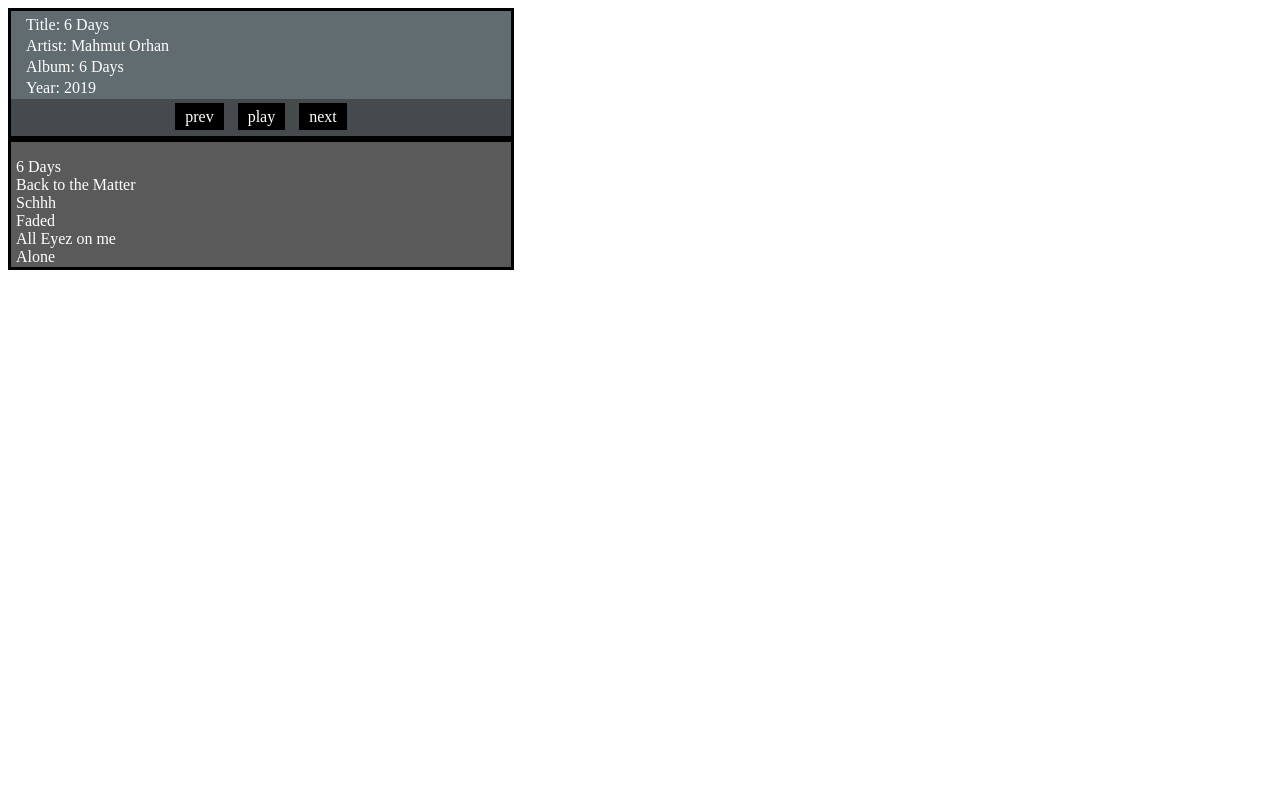
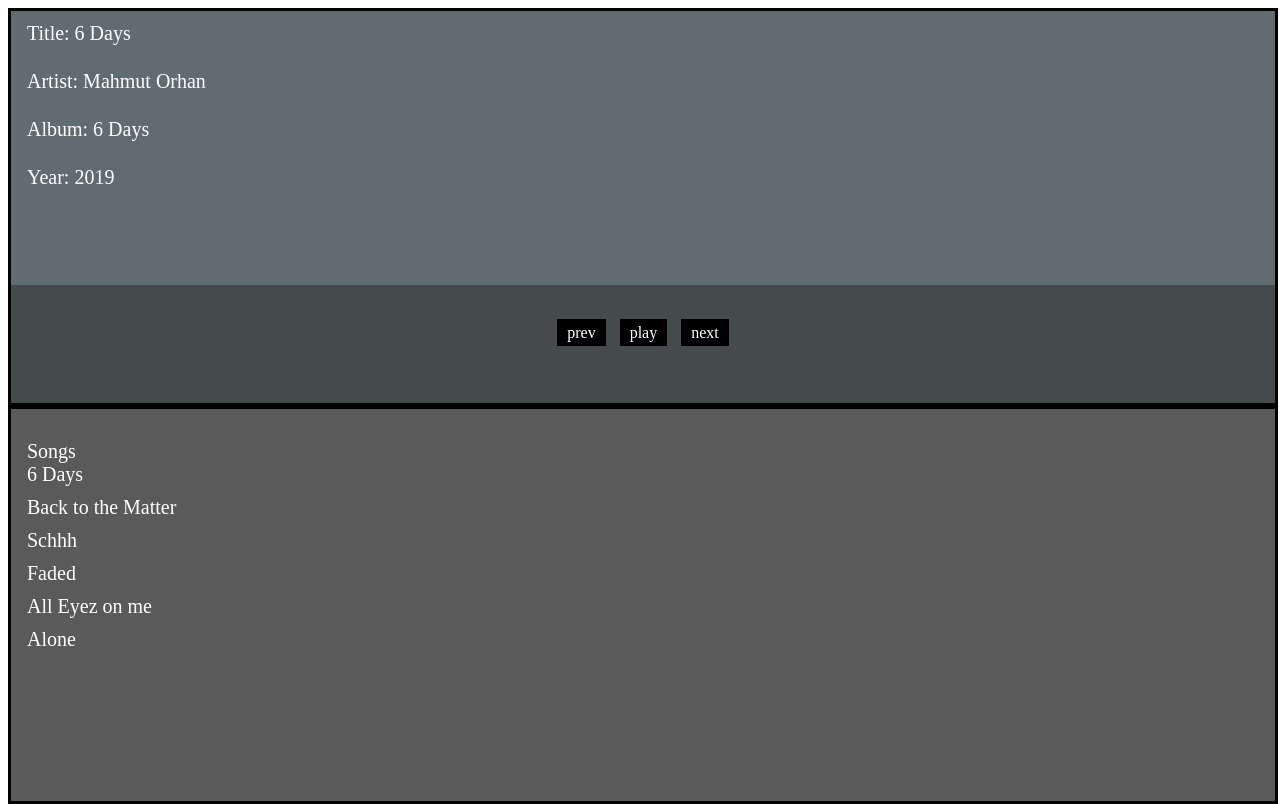
Before and after one commit to aminubarade/musicplayer, a plain HTML site: page index.html in a window 1280 px wide. Drawn offline with Linux system fonts and the light colour scheme.

Commit message:
UI changes and Read me file edit

```diff
--- a/index.html
+++ b/index.html
@@ -17,6 +17,7 @@
 
       <div class="songs">
         <ul id="songs">
+          <li>Songs</li>
 
         </ul>
       </div>
--- a/scripts/script.js
+++ b/scripts/script.js
@@ -42,12 +42,12 @@ let songs = [
   }
 ];
 
-//list
+//list all songs
 function listSongs() {
   let songList = document.getElementById('songs');
   for(let i=0;i<songs.length;i++){
       songList.innerHTML +=
-        '<li class="test'+[i]+'">'+songs[i].title+'</li>';
+        '<li class="song test'+[i]+'">'+songs[i].title+'</li>';
   }
 }
 listSongs();
@@ -55,6 +55,16 @@ listSongs();
 
 //default
 songs[0].play();
+//playPause
+function playPause () {
+  let ppBtn = document.getElementById('ppBtn');
+  if(ppBtn.innerHTML === 'play'){
+    ppBtn.innerHTML = 'pause';
+  }
+  else {
+    ppBtn.innerHTML = 'play';
+  }
+}
 
 //next
 let j = 0;
@@ -67,6 +77,7 @@ document.getElementById("info").innerHTML =
     '<span class="song-prop">Year: '+songs[j].year+'</span>'
   j++;
 }
+
 //previous
 function prev() {
   if (j <= 0) j = songs.length;
@@ -77,13 +88,3 @@ document.getElementById("info").innerHTML =
     '<span class="song-prop">Year: '+songs[j-2].year+'</span>'
   j--;
 }
-//playPause
-function playPause () {
-  let ppBtn = document.getElementById('ppBtn');
-  if(ppBtn.innerHTML === 'play'){
-    ppBtn.innerHTML = 'pause';
-  }
-  else {
-    ppBtn.innerHTML = 'play';
-  }
-}
--- a/styles/style.css
+++ b/styles/style.css
@@ -1,11 +1,11 @@
 ul {
   list-style: none;
-  padding: 0px 5px;
+  padding: 11px 16px;
 }
 
 .player{
-  height: 250px;
-  width: 500px;
+  height: 100%;
+  width: 100%;
   color: white;
 }
 
@@ -26,19 +26,24 @@ ul {
   border: solid;
   border-color: black;
   overflow: scroll;
+  font-size: 20px;
+}
+.song {
+  margin-bottom: 10px;
 }
 
 .song-prop {
- display: block;
-  margin-bottom: 3px;
+  display: block;
+  margin-bottom: 25px;
 }
 
 .info-container{
   background: #606c70;
   width: 100%;
   height: 70%;
-  padding: 5px 15px;
+  padding: 11px 16px;
   box-sizing: border-box;
+  font-size: 20px;
 
 }
 
@@ -46,7 +51,7 @@ ul {
   background: 	#454b4d;
   text-align: center;
   height: 30%;
-  line-height: 36px;
+  line-height: 6rem;
 }
 
 .btn {
```
Also changed, not shown: 1 other file.
